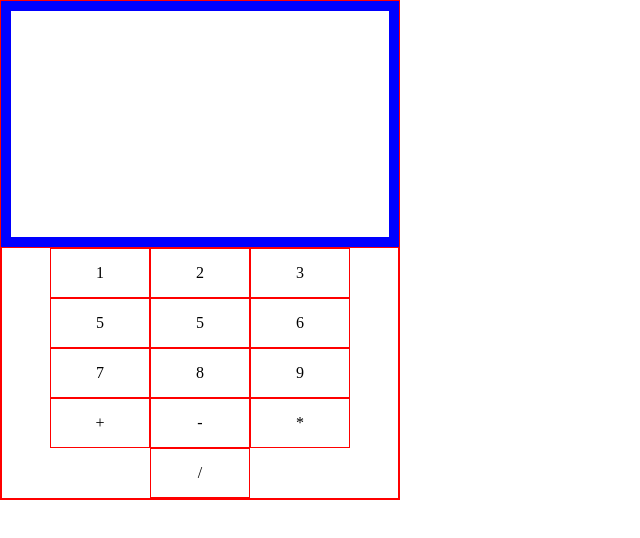
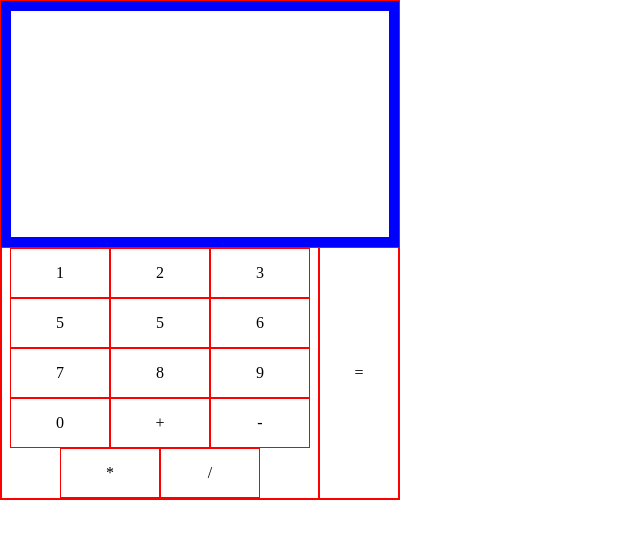
Before and after one commit to BaslealAklilu/odin-recipes, a plain HTML site: page Calculator/index.html in a window 1280 px wide. Shown: the whole page, without its empty margins (0-640 px from the left). Drawn offline with Linux system fonts and the light colour scheme.

Commit message:
Progress

```diff
--- a/Calculator/index.html
+++ b/Calculator/index.html
@@ -9,21 +9,26 @@
 <body>
     <div class="row">
         <div class="output"></div>
-        <div class="container">
-            <div class="box 1">1</div>
-            <div class="box 2">2</div>
-            <div class="box 3">3</div>
-            <div class="box 4">5</div>
-            <div class="box 5">5</div>
-            <div class="box 6">6</div>
-            <div class="box 7">7</div>
-            <div class="box 8">8</div>
-            <div class="box 9">9</div>
-            <div class="box p">+</div>
-            <div class="box m">-</div>
-            <div class="box *">*</div>
-            <div class="box /">/</div>
+        <div class="row1">
+            <div class="container">
+                <div class="box one" data-one="1">1</div>
+                <div class="box two" data-two="2">2</div>
+                <div class="box three" data-three="3">3</div>
+                <div class="box four" data-four="4">5</div>
+                <div class="box five" data-five="5">5</div>
+                <div class="box six" data-six="6">6</div>
+                <div class="box seven" data-seven="7">7</div>
+                <div class="box eight" data-eight="8">8</div>
+                <div class="box nine" data-nine="9">9</div>
+                <div class="box zero" data-zero="0">0</div>
+                <div class="box plus" data-plus="+">+</div>
+                <div class="box minus" data-mi="-">-</div>
+                <div class="box times" data-mu="*">*</div>
+                <div class="box divide" data-di="/">/</div>
+            </div>
+            <div class="box equal" data-eq="=">=</div>
         </div>
+
     </div>
     <script src="index.js"></script>
 </body>
--- a/Calculator/index.js
+++ b/Calculator/index.js
@@ -31,3 +31,18 @@ function operate(Fnumber,Operator,Snumber){
         divide(Fnumber,Snumber)
     }
 }
+
+
+const one = document.querySelector('.one')
+const output = document.querySelector('.output')
+const box = document.querySelectorAll('.box')
+console.log(typeof(one))
+box.forEach(boxes =>{
+    // one.addEventListener('click',(e)=>{
+    //    output.textContent = `${e.target.dataset.one}`
+    // })
+    boxes.addEventListener('click',(e)=>{
+        let value = boxes.classList[1]
+        output.textContent = e.target.dataset[value]
+    })
+})
--- a/Calculator/style.css
+++ b/Calculator/style.css
@@ -15,7 +15,12 @@
     border:10px solid blue;
     height:300px;
     width:100%;
-
+    text-align: right;
+    display: flex;
+    align-items: end;
+    justify-content: flex-end;
+    font-size: 38px;
+    font-style: oblique;
 }
 .container{
     border:1px solid red;
@@ -35,3 +40,9 @@
     align-items: center;
     justify-content: center;
 }
+.row1{
+    display: flex;
+}
+.equal{
+    height:100%;
+}
```
